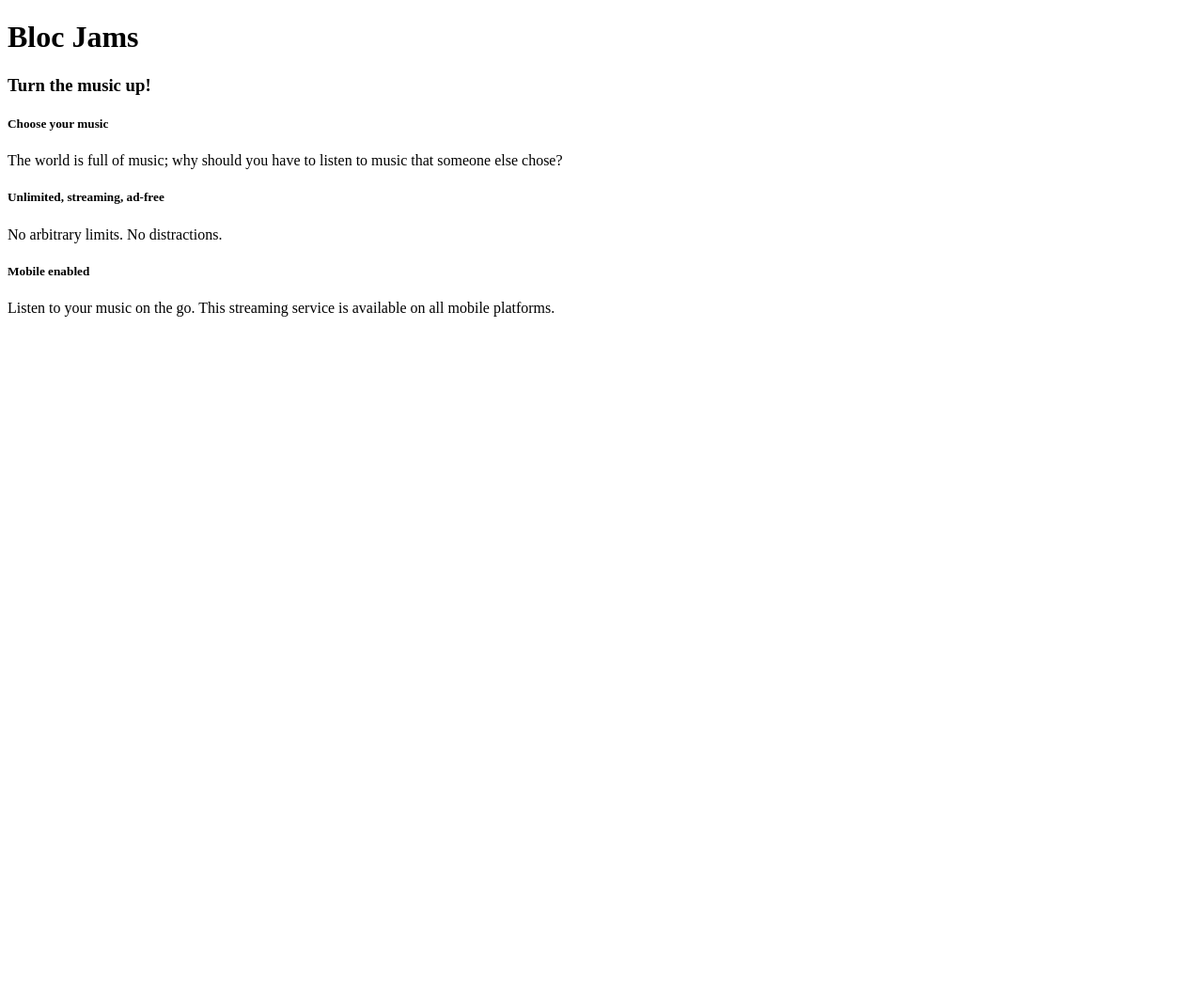
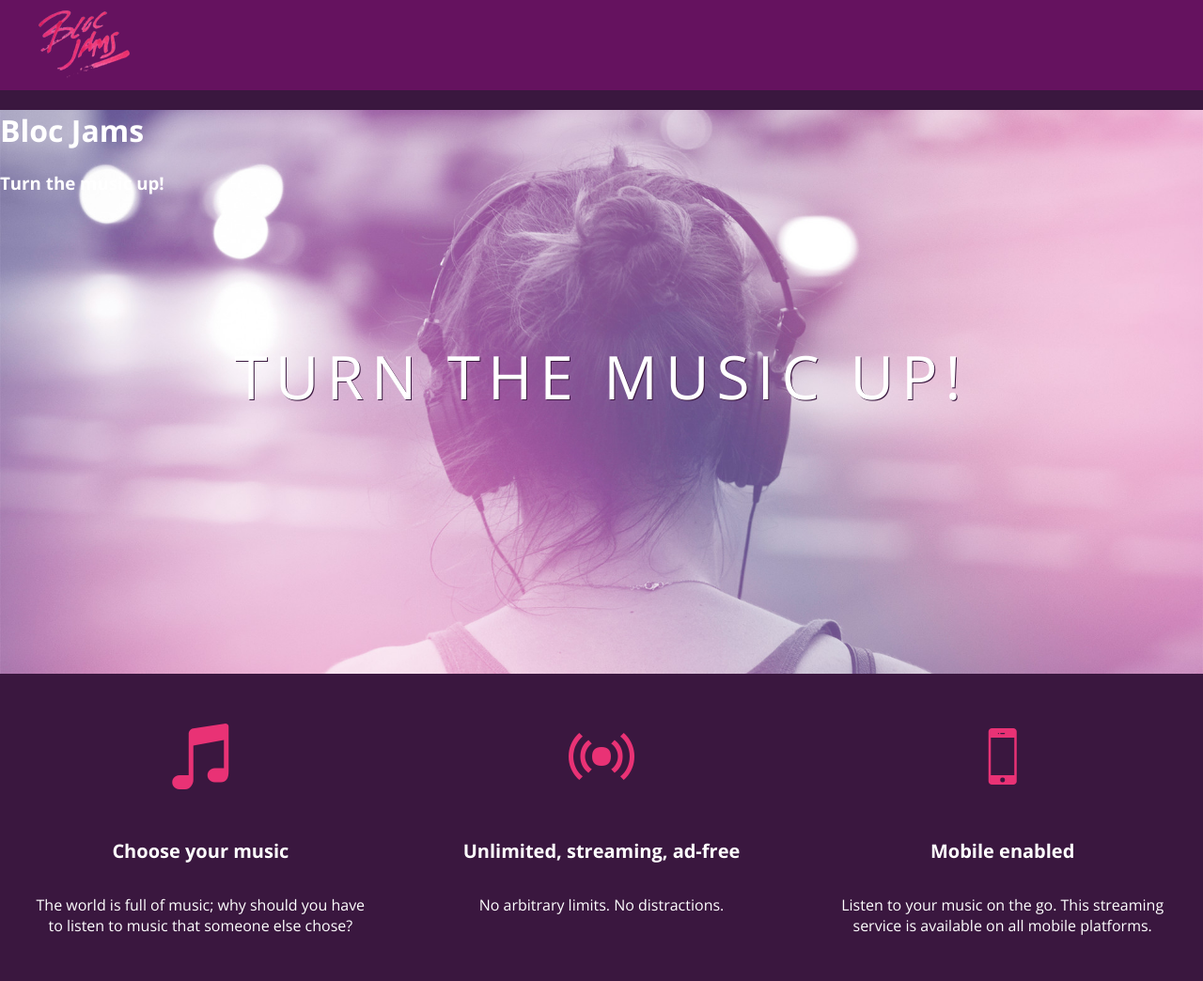
Before and after one commit to PCliffordSF/bloc-jams, a plain HTML site: page index.html in a window 1280 px wide. Shown: the whole page at 94% size. Before the commit the page ends 800 px from the top, so only its background shows below. Drawn offline with nearby package versions, Linux system fonts and the light colour scheme.

Commit message:
add styles

```diff
--- a/index.html
+++ b/index.html
@@ -2,27 +2,38 @@
  <html>
      <head>
          <title>Bloc Jams</title>
-
+         <link rel="stylesheet" type="text/css" href="http://fonts.googleapis.com/css?family=Open+Sans:400,800,600,700,300">
+         <link rel="stylesheet" type="text/css" href="http://code.ionicframework.com/ionicons/2.0.1/css/ionicons.min.css">
+         <link rel="stylesheet" type="text/css" href="styles/normalize.css">
+         <link rel="stylesheet" type="text/css" href="styles/main.css">
      </head>
-     <body>
-         <nav>  <!-- navigation bar -->
+     <body class="landing">
+        <nav><!-- navigation bar -->
+        <nav class="navbar">
+             <img src="assets/images/bloc_jams_logo.png" alt="bloc jams logo" class="logo">
         </nav>
-        <header>   <!-- hero content -->
+        <section>   <!-- hero content -->
+        <section class="hero-content">
             <h1>Bloc Jams</h1>
             <h3>Turn the music up!</h3>
-        </header>
-        <section>   <!-- selling points -->
-            <div>
-                <h5>Choose your music</h5>
-                <p>The world is full of music; why should you have to listen to music that someone else chose?</p>
+            <h1 class="hero-title">Turn the music up!</h1>
+
+        </section>
+        <section class="selling-points"> <!-- selling points -->
+            <div class="point">
+                <span class="ion-music-note"></span>
+                <h5 class="point-title">Choose your music</h5>
+                <p class="point-description">The world is full of music; why should you have to listen to music that someone else chose?</p>
             </div>
-            <div>
-                <h5>Unlimited, streaming, ad-free</h5>
-                <p>No arbitrary limits. No distractions.</p>
+            <div class="point">
+                 <span class="ion-radio-waves"></span>
+                 <h5 class="point-title">Unlimited, streaming, ad-free</h5>
+                 <p class="point-description">No arbitrary limits. No distractions.</p>
             </div>
-            <div>
-                <h5>Mobile enabled</h5>
-                <p>Listen to your music on the go. This streaming service is available on all mobile platforms.</p>
+            <div class="point">
+                <span class="ion-iphone"></span>
+                <h5 class="point-title">Mobile enabled</h5>
+                <p class="point-description">Listen to your music on the go. This streaming service is available on all mobile platforms.</p>
             </div>
         </section>
      </body>
--- /dev/null
+++ b/styles/main.css
@@ -0,0 +1,77 @@
+ html {
+     height: 100%; /* makes sure our HTML takes up 100% of the browser window */
+     font-size: 100%;
+ }
+
+ body {
+     font-family: 'Open Sans'; /* sets our font to the "Open Sans" typeface */
+     color: white;             /* sets the text color to white */
+     min-height: 100%;         /* says the height of the body must be, at minimum, 100% of the window */
+ }
+
+ body.landing {
+     background-color: rgb(58,23,63); /* sets the background color to an RGB value (see below) */
+ }
+
+ .navbar {
+     padding: 0.5rem;
+     background-color: rgb(101,18,95);
+ }
+
+ .navbar .logo {
+     position: relative; /* positioning will be explained in a resource */
+     left: 2rem;
+ }
+
+ .hero-content {
+     position: relative; /* positioning will be explained in a resource */
+     min-height: 600px;  /* hero content element must be _at least_ 600 pixels */
+     background-image: url(../assets/images/bloc_jams_bg.jpg);
+     background-repeat: no-repeat;
+     background-position: center center;
+     background-size: cover;
+ }
+
+ .hero-content .hero-title {
+     position: absolute;             /* positioning will be explained in a resource */
+     top: 40%;                       /* positioning will be explained in a resource */
+     -webkit-transform: translateY(-50%);
+     -moz-transform: translateY(-50%);
+     -ms-transform: translateY(-50%);
+     transform: translateY(-50%);
+     width: 100%;                    /* makes sure the title inhabits the full width of its container */
+     text-align: center;             /* aligns text in the horizontal center of the element */
+     font-size: 4rem;                /* specifies the size of the font in root em units */
+     font-weight: 300;               /* makes the font thinner or lighter weight */
+     text-transform: uppercase;      /* transforms the text to be all uppercase lettering */
+     letter-spacing: 0.5rem;         /* puts 0.5 root ems worth of space between each letter */
+     text-shadow: 1px 1px 0px rgb(58,23,63); /* creates a shadow underneath the text for readability over the image */
+ }
+
+ .selling-points {
+     position: relative;
+     display: table;
+     width: 100%;
+     -webkit-box-sizing: border-box;
+     -moz-box-sizing: border-box;
+     box-sizing: border-box; /* we'll explain this in a resource */
+ }
+
+ .point {
+     display: table-cell;
+     position: relative;
+     width: 33.3%;
+     padding: 2rem;
+     text-align: center;
+ }
+
+ .point .point-title {
+     font-size: 1.25rem;
+ }
+
+ .ion-music-note,
+ .ion-radio-waves,
+ .ion-iphone {
+     color: rgb(233,50,117);
+     font-size: 5rem;
+ }
```
Also changed, not shown: assets/images/bloc_jams_bg.jpg (added), assets/images/bloc_jams_logo.png (added), styles/normalize.css (added).
